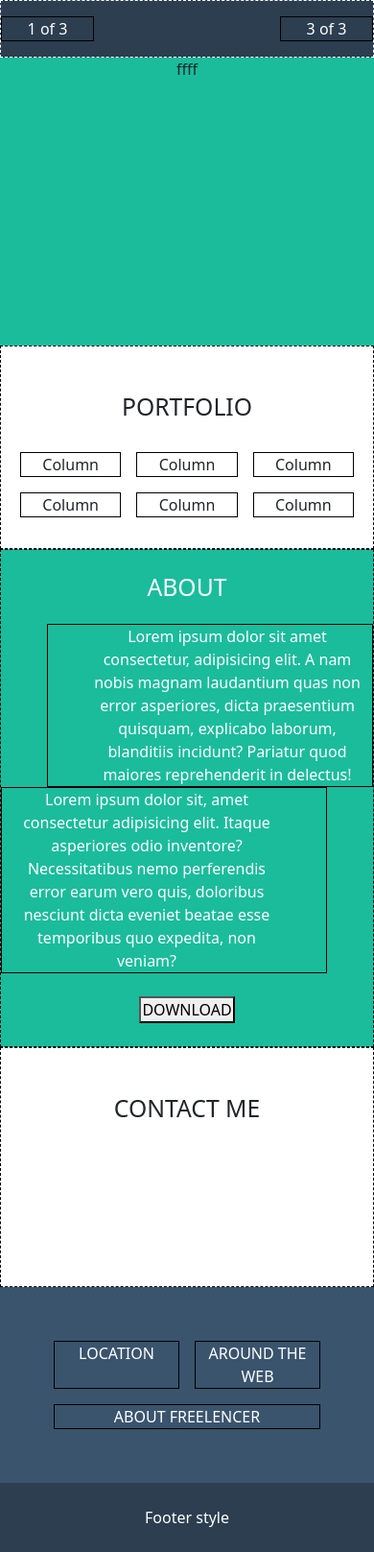
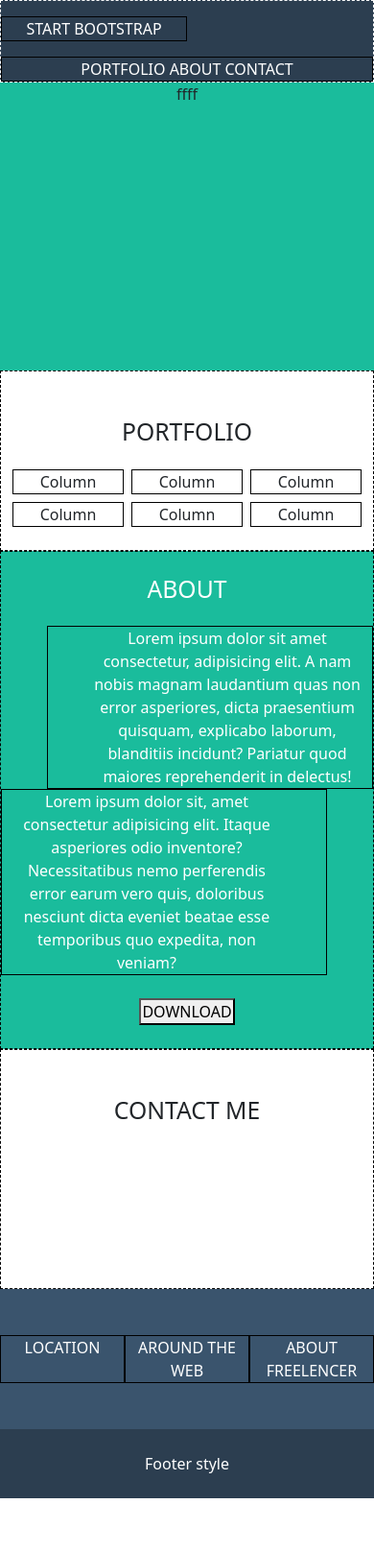
Before and after one commit to Francesco98Welcome/html-css-bootstrap-freelancer, a plain HTML site: page index.html in a window 390 px wide. Shown: the whole page at 96% size. After the commit the page ends 1561 px from the top, so only its background shows below. Drawn offline with nearby package versions, Linux system fonts and the light colour scheme.

Commit message:
- fine layout - manca responsive

```diff
--- a/index.html
+++ b/index.html
@@ -11,15 +11,15 @@
 </head>
 <body>
     <header>
-        <div class="container text-center">
+        <div class="container container-md text-center">
             <div class="row">
               <div class="col mt-3">
-                1 of 3
+                START BOOTSTRAP
               </div>
               <div class="col-6">
               </div>
               <div class="col mt-3">
-                3 of 3
+                PORTFOLIO ABOUT CONTACT
               </div>
             </div>
     </header>
@@ -27,7 +27,7 @@
 
     <main>
         <section class="section_1">
-            <div class="container text-center">
+            <div class="container container-md text-center">
                 ffff
             </div>
         </section>
@@ -37,26 +37,26 @@
                 <h2 class="mt-5 mb-4 text-center">PORTFOLIO</h2>
                 <div class="container text-center">
                     <div class="row">
-                      <div class="col m-2">
+                      <div class="col">
                         Column
                       </div>
-                      <div class="col m-2">
+                      <div class="col ms-2 me-2">
                         Column
                       </div>
-                      <div class="col m-2 ">
+                      <div class="col">
                         Column
                       </div>
                     </div>
                   </div>
                   <div class="container text-center">
                     <div class="row">
-                      <div class="col m-2 ">
+                      <div class="col mt-2">
                         Column
                       </div>
-                      <div class="col m-2">
+                      <div class="col mt-2 ms-2 me-2">
                         Column
                       </div>
-                      <div class="col m-2">
+                      <div class="col mt-2">
                         Column
                       </div>
                     </div>
@@ -65,8 +65,8 @@
         </section>
 
         <section class="section_3">
-            <div class="container text-center">
-                <h2 class="m-4 text-center">ABOUT</h2>
+            <div class="container container-md text-center">
+                <h2 class="m-4">ABOUT</h2>
                 <div class="row">
                     <div class="col ms-5 ps-5">
                       Lorem ipsum dolor sit amet consectetur, adipisicing elit. A nam nobis magnam laudantium quas non error asperiores, dicta praesentium quisquam, explicabo laborum, blanditiis incidunt? Pariatur quod maiores reprehenderit in delectus!
@@ -80,22 +80,22 @@
         </section>
 
         <section class="section_4">
-            <div class="container">
+            <div class="container container-md">
                 <h2 class="mt-5 text-center">CONTACT ME</h2>
             </div>
 
         </section>
 
         <section class="section_5">
-            <div class="container">
-                <div class="row text-center p-5">
-                    <div class="col m-2">
+            <div class="container container-md">
+                <div class="row text-center pt-5 pb-5">
+                    <div class="col">
                       LOCATION
                     </div>
-                    <div class="col m-2">
+                    <div class="col">
                       AROUND THE WEB
                     </div>
-                    <div class="col m-2 ">
+                    <div class="col">
                       ABOUT FREELENCER
                     </div>
                   </div>
@@ -104,7 +104,7 @@
     </main>
 
     <footer>
-        <div class="container text-center p-4">
+        <div class="container container-md text-center p-4">
             Footer style
         </div>
     </footer>
```
